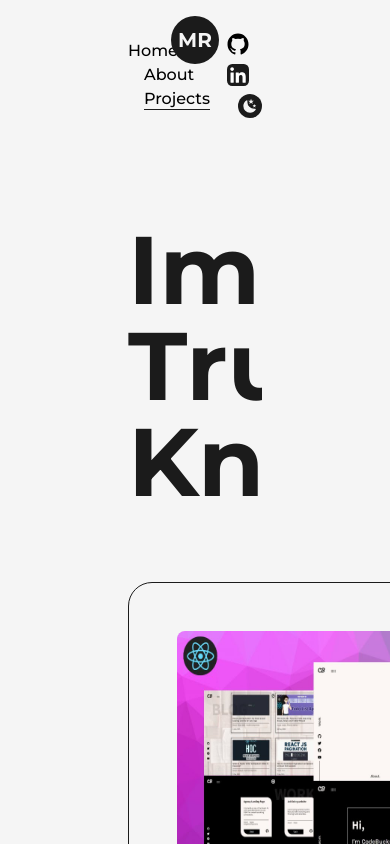
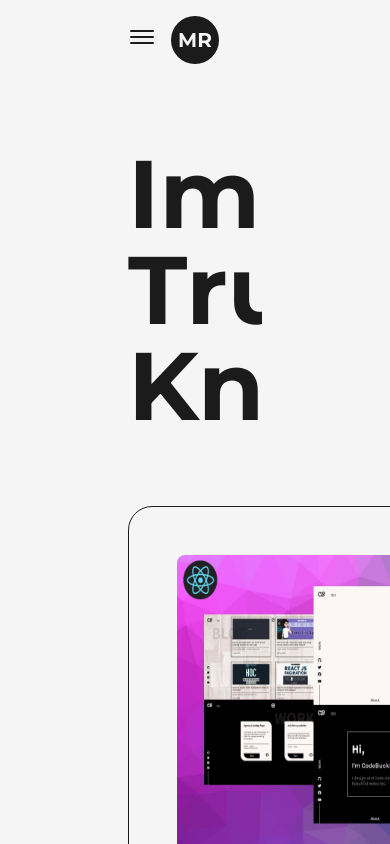
Before and after one commit to Elerqsousy/portfolio-Next-TailwindCSS, a Next.js app: page /projects in a window 390 px wide. Shown: the top 844 px of the page. Built offline with nearby package versions, Linux system fonts and the light colour scheme.

Commit message:
Design build mobile hamberger menu and fix map key bugs

```diff
--- a/src/conponents/NavBar.js
+++ b/src/conponents/NavBar.js
@@ -10,15 +10,15 @@ import { useTheme } from 'next-themes';
 import Logo from './Logo';
 import { GithubIcon, LinkedInIcon, MoonIcon, SunIcon } from './icons';
 
-const CustomLink = ({ href, title, className = '' }) => {
+const CustomLink = ({ href, title, onClick, invert = false, className = '' }) => {
   const router = useRouter();
   return (
-    <Link href={href} className={classNames(className, 'relative group')}>
+    <Link href={href} onClick={onClick} className={classNames(className, 'relative group')}>
       {title}
       <span
         className={classNames(
           'h-[1px] inline-block w-full bg-dark absolute left-0 -bottom-0.5 group-hover:!w-full transition-[width] ease duration-300 dark:bg-light',
-          { '!w-0': router.asPath !== href }
+          { '!w-0': router.asPath !== href, '!bg-light dark:!bg-dark': invert }
         )}
       >
         &nbsp;
@@ -28,15 +28,92 @@ const CustomLink = ({ href, title, className = '' }) => {
 };
 
 const NavBar = () => {
+  const ref = React.useRef(null);
   const { systemTheme, theme, setTheme } = useTheme();
   const currentTheme = theme === 'system' ? systemTheme : theme;
+
+  const [isOpen, setIsOpen] = React.useState(false);
+
+  const handleclick = () => {
+    setIsOpen(!isOpen);
+  }
+
   return (
-    <header className='w-full px-32 py-8 font-medium flex items-center justify-between dark:text-light'>
+    <header className='w-full px-32 py-8 font-medium flex items-center justify-between dark:text-light relative'>
+
+      {/* haburger menu button */}
+      <button ref={ref} onClick={handleclick} className='z-30 flex-col justify-center items-center hidden lg:flex'>
+        <span className={classNames('bg-dark dark:bg-light block transition-all duration-300 ease-out h-0.5 w-6 rounded-sm -translate-y-0.5', {'rotate-45 !translate-y-1': isOpen})}></span>
+        <span className={classNames('bg-dark dark:bg-light block transition-all duration-300 ease-out h-0.5 w-6 rounded-sm m-0.5 opacity-100', {'!opacity-0': isOpen})}></span>
+        <span className={classNames('bg-dark dark:bg-light block transition-all duration-300 ease-out h-0.5 w-6 rounded-sm translate-y-0.5', {'-rotate-45 !-translate-y-1': isOpen})}></span>
+      </button>
+
+      {isOpen && (
+        <>
+          {/* backdrop */}
+          <motion.div onClick={handleclick} className={classNames(
+          'z-20 bg-dark/20 dark:bg-light/20 backdrop-blur-sm ',
+          'top-0 left-0 w-screen h-screen fixed' )}
+          initial={{ opacity: 0, scale: 0 }}
+          animate={{ opacity: 1, scale: 1 }}
+          />
+
+          {/* smaller screen menu */}
+          <motion.div className='min-w-[70vw] flex flex-col justify-between items-center
+          z-40 fixed top-1/2 left-1/2 -translate-x-1/2 -translate-y-1/2
+          bg-dark/90 dark:bg-light/75 rounded-lg backdrop-blur-md py-32
+          text-light dark:text-dark'
+          initial={{ opacity: 0, scale: 0, x: '-50%', y: '-50%' }}
+          animate={{ opacity: 1, scale: 1 }}
+        >
+          <nav className='flex items-center flex-col justify-center mb-4'>
+            <CustomLink href='/' title='Home' className='m-2' invert onClick={handleclick}/>
+            <CustomLink href='/about' title='About' className='m-2' invert onClick={handleclick}/>
+            <CustomLink href='/projects' title='Projects' className='m-2' invert onClick={handleclick}/>
+          </nav>
+
+          <nav className='flex items-center justify-center flex-wrap gap-6 mb-4 sm:gap:3'>
+            <motion.a
+              href='/'
+              target='_blank'
+              whileHover={{ y: -2 }}
+              whileTap={{ scale: 0.9 }}
+              className='w-6'
+            >
+              <GithubIcon />
+            </motion.a>
+            <motion.a
+              href='/'
+              target='_blank'
+              whileHover={{ y: -2 }}
+              whileTap={{ scale: 0.9 }}
+              className='w-[22px]'
+            >
+              <LinkedInIcon light/>
+            </motion.a>
+          </nav>
+          <button
+              onClick={() => setTheme(currentTheme === 'dark' ? 'light' : 'dark')}
+              className={classNames(
+                ' flex items-center justify-center rounded-full p-1 bg-light text-dark border border-dark/25 absolute top-8 right-8',
+                { '!bg-dark !text-light !border-light/25': currentTheme !== 'dark' }
+              )}
+            >
+                <SunIcon className={classNames('fill-dark', {'hidden': currentTheme !== 'dark'})} />
+                <MoonIcon className={classNames('fill-dark', {'hidden': currentTheme === 'dark'})} />
+            </button>
+        </motion.div>
+      </>
+      )}
+
+      {/* bigger screen menu */}
+      <div className='w-full flex justify-between items-center lg:hidden'>
       <nav>
         <CustomLink href='/' title='Home' className='mr-4' />
         <CustomLink href='/about' title='About' className='m-4' />
         <CustomLink href='/projects' title='Projects' className='m-4' />
       </nav>
+
       <nav className='flex items-center justify-center flex-wrap gap-2'>
         <motion.a
           href='/'
@@ -59,7 +136,7 @@ const NavBar = () => {
         <button
           onClick={() => setTheme(currentTheme === 'dark' ? 'light' : 'dark')}
           className={classNames(
-            'ml-3 flex items-center justify-center rounded-full p-1 bg-light text-dark',
+            ' flex items-center justify-center rounded-full p-1 bg-light text-dark',
             { '!bg-dark !text-light': currentTheme !== 'dark' }
           )}
         >
@@ -67,6 +144,9 @@ const NavBar = () => {
             <MoonIcon className={classNames('fill-dark', {'hidden': currentTheme === 'dark'})} />
         </button>
       </nav>
+      </div>
+
+
       <div className='absolute left-[50%] top-2 translate-x-[-50%]'>
         <Logo />
       </div>
--- a/src/conponents/Skills.js
+++ b/src/conponents/Skills.js
@@ -58,9 +58,9 @@ const Randomized = ({ items }) => {
       {items.map((item, i) => {
         if (i === lineLength) {
           lineLength += RN(1, 5);
-          return <div>{spanStructure(item, true)}</div>;
+          return <div key={item + '-' + i}>{spanStructure(item, true)}</div>;
         }
-        return <div>{spanStructure(item)}</div>;
+        return <div  key={item + '-' + i}>{spanStructure(item)}</div>;
       })}
     </div>
   );
--- a/src/conponents/icons.js
+++ b/src/conponents/icons.js
@@ -30,7 +30,7 @@ export const LinkedInIcon = ({ className, ...rest }) => (
     <path fill="none" d="M0 0h256v256H0z" />
     <g fill="none">
       <rect width={256} height={256} fill="#fff" rx={60} />
-      <rect width={256} height={256} fill="#1b1b1b" rx={60} />
+      <rect width={256} height={256} fill="#0A66C2" rx={60} />
       <path
         fill="#fff"
         d="M184.715 217.685h29.27a4 4 0 0 0 4-3.999l.015-61.842c0-32.323-6.965-57.168-44.738-57.168-14.359-.534-27.9 6.868-35.207 19.228a.32.32 0 0 1-.595-.161V101.66a4 4 0 0 0-4-4h-27.777a4 4 0 0 0-4 4v112.02a4 4 0 0 0 4 4h29.268a4 4 0 0 0 4-4v-55.373c0-15.657 2.97-30.82 22.381-30.82 19.135 0 19.383 17.916 19.383 31.834v54.364a4 4 0 0 0 4 4ZM38 59.627c0 11.865 9.767 21.627 21.632 21.627 11.862-.001 21.623-9.769 21.623-21.631C81.253 47.761 71.491 38 59.628 38 47.762 38 38 47.763 38 59.627Zm6.959 158.058h29.307a4 4 0 0 0 4-4V101.66a4 4 0 0 0-4-4H44.959a4 4 0 0 0-4 4v112.025a4 4 0 0 0 4 4Z"
--- a/src/pages/projects.js
+++ b/src/pages/projects.js
@@ -61,7 +61,7 @@ const Project = ({
         {summary && <p className='my-2 font-medium text-dark dark:text-light'>{summary}</p>}
         <ul className='mb-2 flex justify-start items-center flex-wrap '>
           {skills?.map((skill, i) => (
-            <li className='text-sm text-dark/75 dark:text-light/75'>
+            <li  key={skill + '-' + i} className='text-sm text-dark/75 dark:text-light/75'>
               {skill}
               {i < skills.length - 1 && <>, &nbsp;</>}
             </li>
```
